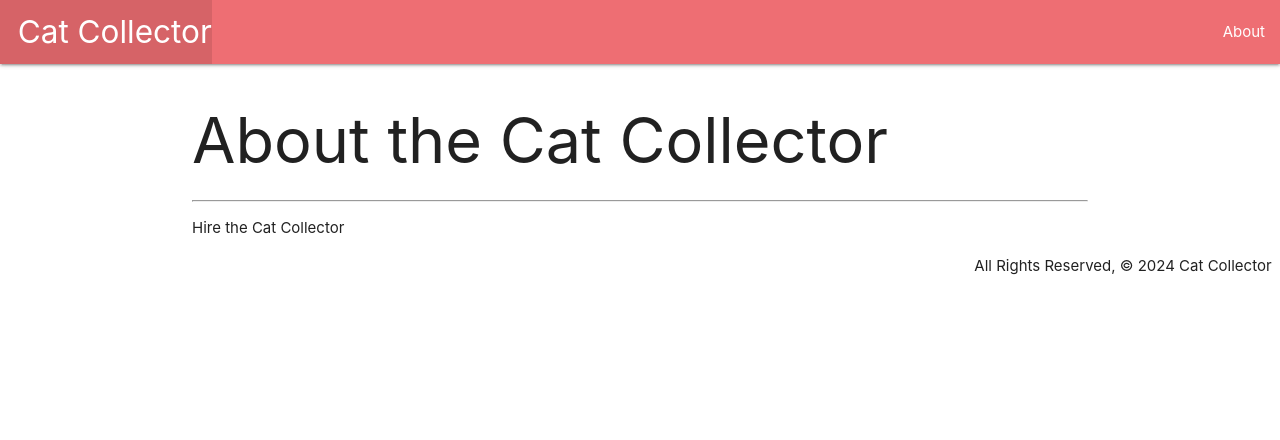
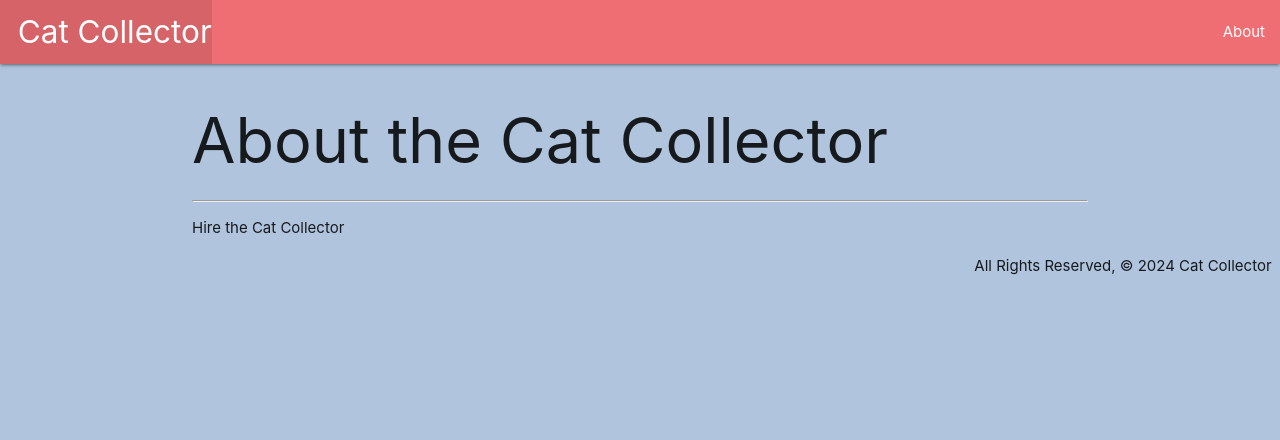
Before and after one commit to Jlarranaga/apple-pies-catcollector, a Django app: page /about/ in a window 1280 px wide. Shown: the top 440 px of the page. Run offline with Django 4.2, Linux system fonts and the light colour scheme.

Commit message:
adds css stylesheet

```diff
--- /dev/null
+++ b/main_app/static/css/style.css
@@ -0,0 +1,3 @@
+body {
+    background-color: lightsteelblue;
+}
--- a/main_app/templates/base.html
+++ b/main_app/templates/base.html
@@ -1,3 +1,4 @@
+{% load static %}
 <!DOCTYPE html>
 <html lang="en">
 <head>
@@ -5,6 +6,7 @@
     <meta name="viewport" content="width=device-width, initial-scale=1.0">
     <title>CatCollector</title>
     <link rel="stylesheet" href="https://cdnjs.cloudflare.com/ajax/libs/materialize/1.0.0/css/materialize.min.css">
+    <link rel="stylesheet" type="text/css" href="{% static 'css/style.css' %}">
 </head>
 <body>
     <header class="navbar-fixed">
```
